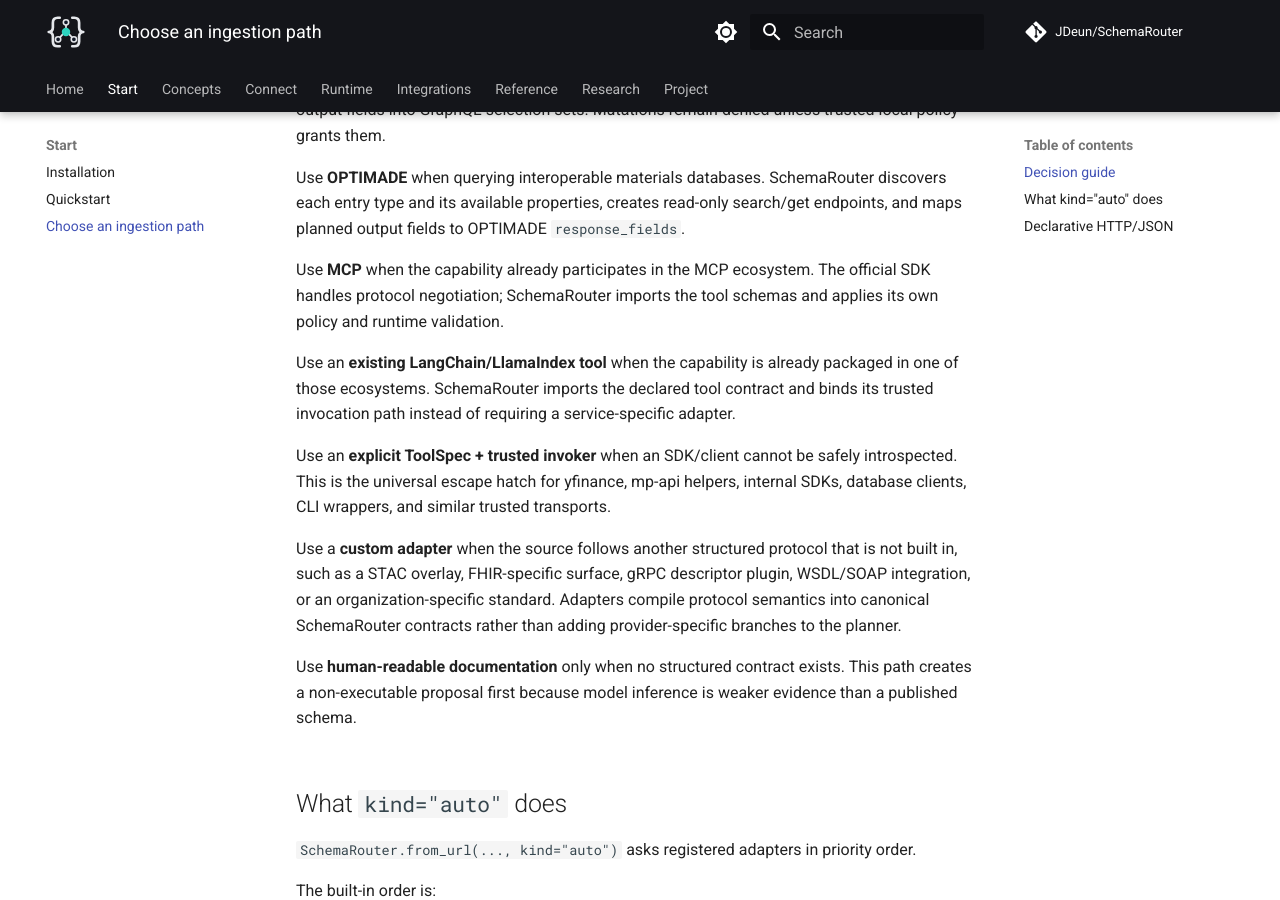
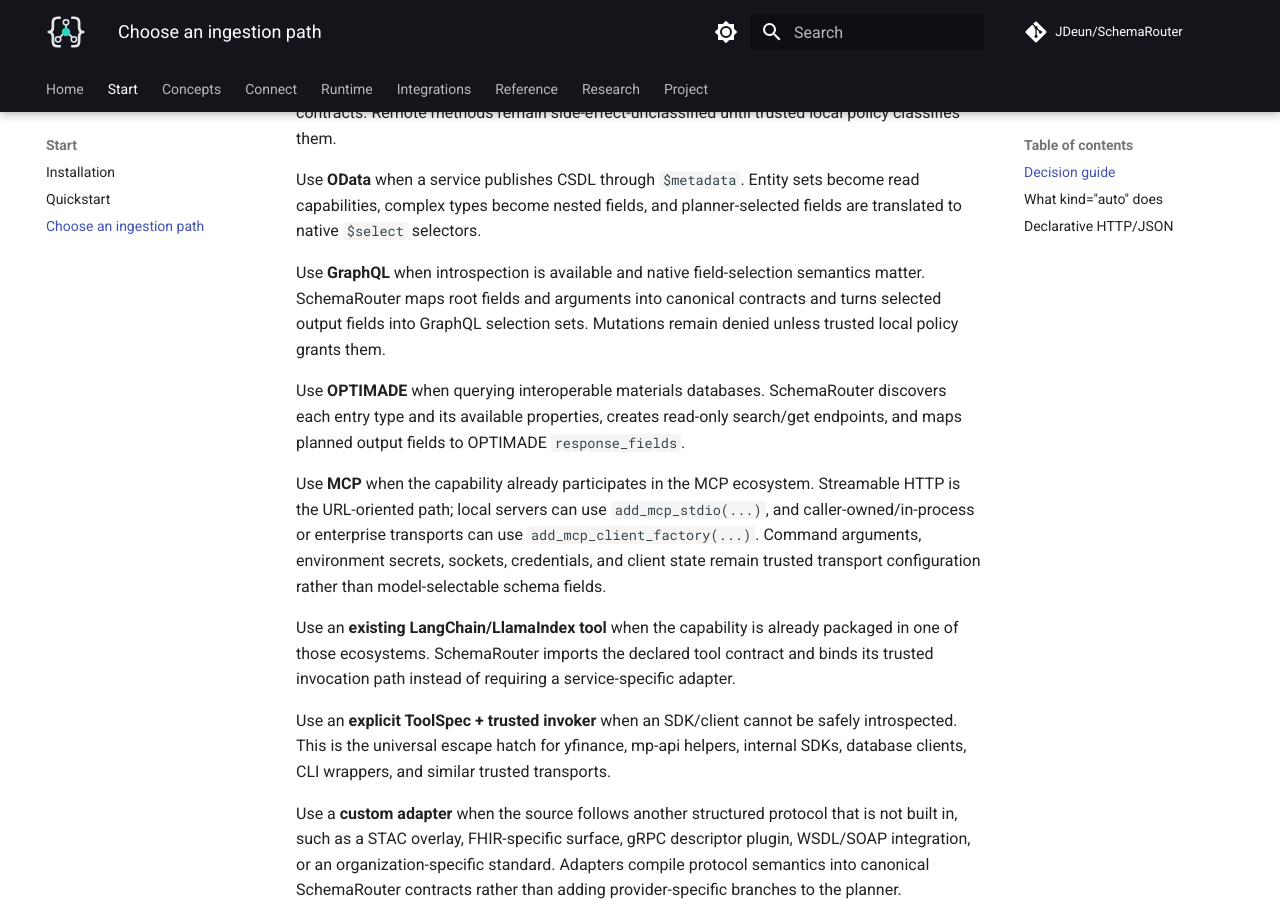
Before and after one commit to JDeun/SchemaRouter, an MkDocs documentation site: the page built from docs/getting-started/ingestion-paths.md, in a window 1280 px wide and 900 px high, scrolled down 1458 px. Built offline with MkDocs 1.6.1 and Material for MkDocs 9.7.7, drawn with Linux system fonts in a browser that asks for light colours; comment, search, counter and statistics services are not loaded; some of the changed text lies outside the part shown.

Commit message:
docs: document MCP stdio and custom transport ingestion

```diff
--- a/docs/getting-started/ingestion-paths.md
+++ b/docs/getting-started/ingestion-paths.md
@@ -11,7 +11,9 @@
 | OData v4 CSDL | Automatic entity-set discovery | Automatic read-only binding | Metadata narrows shape; writes remain ungranted |
 | GraphQL introspection | Automatic query/mutation discovery | Same-endpoint automatic | Query narrows to read-only; mutations remain policy-gated |
 | OPTIMADE | `/info` + `/info/<entry_type>` discovery | Automatic read-only HTTP binding | Remote schema is descriptive |
-| MCP Streamable HTTP | Automatic discovery | Automatic transport, policy-gated | Remote annotations are untrusted |
+| MCP Streamable HTTP | Automatic discovery | Automatic HTTP transport, policy-gated | Remote annotations are untrusted |
+| MCP stdio | Automatic discovery from trusted subprocess | Trusted local stdio lifecycle | command/argv/env are local configuration |
+| MCP custom client factory | Automatic discovery through caller-owned client | Caller-owned transport lifecycle | transport state stays outside ToolSpec |
 | Declarative HTTP/JSON | Trusted local ToolSpec | Automatic fixed-origin HTTP binding | Local manifest; secrets stay runtime-only |
 | Custom `SourceAdapter` | Adapter-defined | Adapter-defined | Must preserve local policy authority |
 | Human-readable docs | Model-assisted proposal | Explicit approval required | Inferred, evidence-grounded |
@@ -40,9 +42,11 @@
 type and its available properties, creates read-only search/get endpoints, and maps planned output
 fields to OPTIMADE `response_fields`.
 
-Use **MCP** when the capability already participates in the MCP ecosystem. The official SDK handles
-protocol negotiation; SchemaRouter imports the tool schemas and applies its own policy and runtime
-validation.
+Use **MCP** when the capability already participates in the MCP ecosystem. Streamable HTTP is the
+URL-oriented path; local servers can use `add_mcp_stdio(...)`, and caller-owned/in-process or
+enterprise transports can use `add_mcp_client_factory(...)`. Command arguments, environment
+secrets, sockets, credentials, and client state remain trusted transport configuration rather than
+model-selectable schema fields.
 
 Use an **existing LangChain/LlamaIndex tool** when the capability is already packaged in one of
 those ecosystems. SchemaRouter imports the declared tool contract and binds its trusted invocation
```
